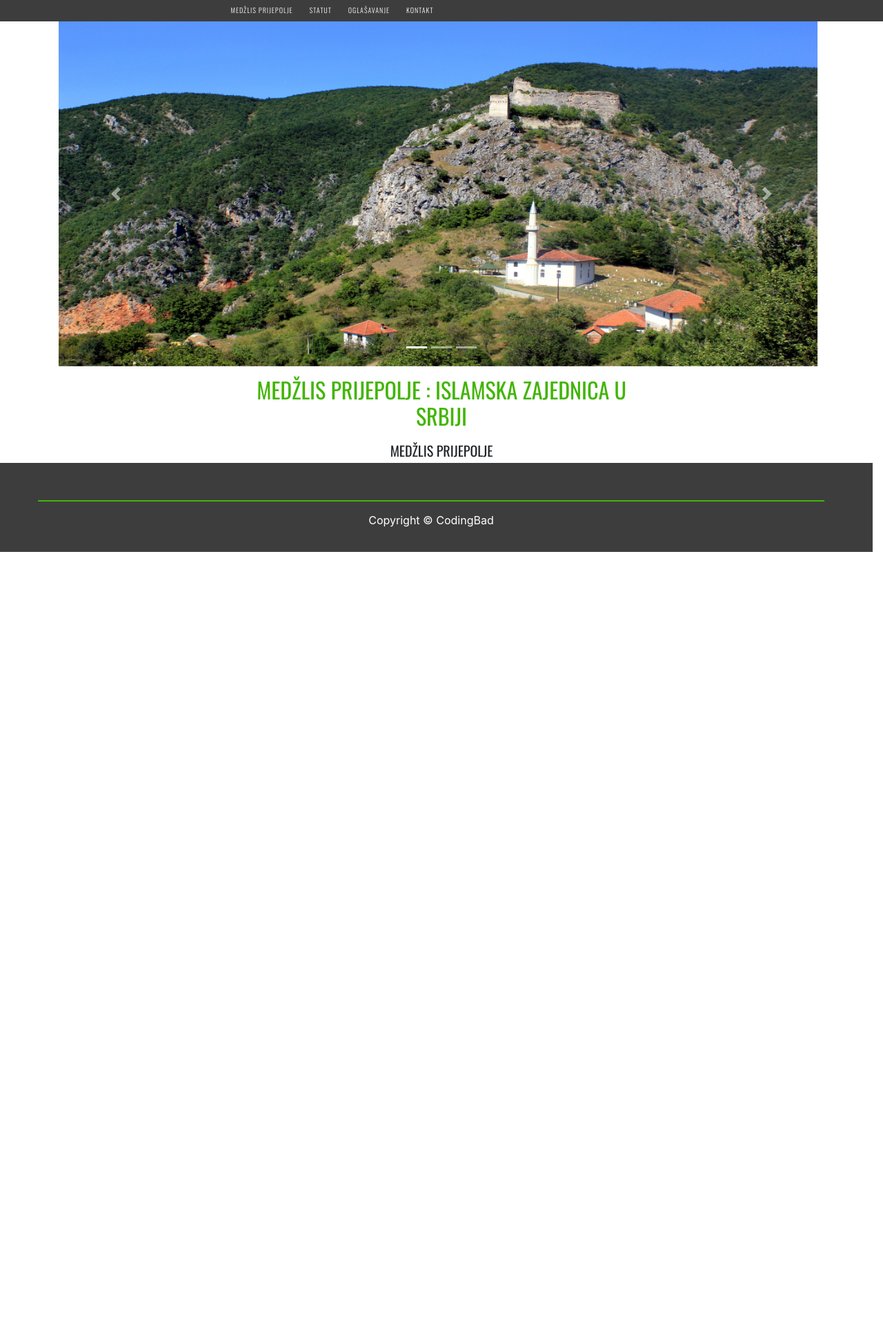
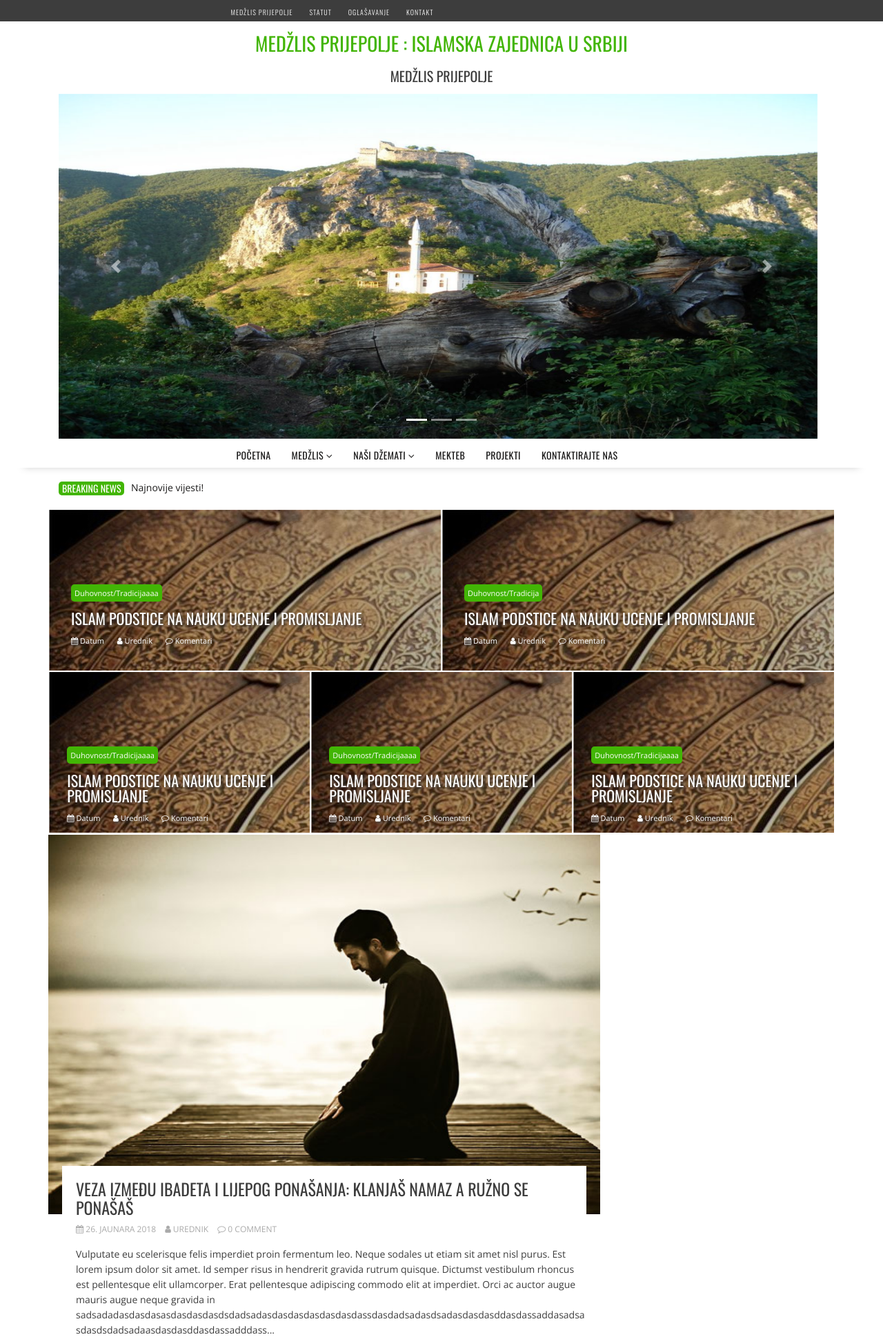
Before and after one commit to imamovicdze/medzlisprijepolje, a PHP site: page / in a window 1280 px wide. Shown: the top 1938 px of the page at 69% size. Before the commit the page ends 800 px from the top, so only its background shows below. Run offline with PHP 8.4, Linux system fonts and the light colour scheme; some libraries are stand-ins or nearby versions.

Commit message:
added layout,news, and create contact page

```diff
--- a/index.html
+++ b/index.html
@@ -6,14 +6,15 @@
     Medžlis Prijepolje : Islamska zajednica u Srbiji &#8211; Medžlis Prijepolje
   </title>
   <meta charset="utf-8">
-  <meta name="viewport" content="width=device-width, initial-scale=1">
+  <meta name="viewport" content="width=device-width, initial-scale=1, shrink-to-fit=no">
   <link rel="stylesheet" href="https://maxcdn.bootstrapcdn.com/bootstrap/4.0.0-beta.2/css/bootstrap.min.css">
   <script src="https://ajax.googleapis.com/ajax/libs/jquery/3.2.1/jquery.min.js"></script>
   <script src="https://cdnjs.cloudflare.com/ajax/libs/popper.js/1.12.9/umd/popper.min.js"></script>
   <script src="https://maxcdn.bootstrapcdn.com/bootstrap/4.0.0-beta.2/js/bootstrap.min.js"></script>
+  <link rel="icon" href="pictures/logo.png">
   <link href="https://fonts.googleapis.com/css?family=Open+Sans:400,600|Oswald:300,400,600&amp;subset=cyrillic,cyrillic-ext,greek,greek-ext,latin-ext,vietnamese"
-    rel="stylesheet">
-    <link rel="stylesheet" href="https://cdnjs.cloudflare.com/ajax/libs/font-awesome/4.7.0/css/font-awesome.min.css">
+  rel="stylesheet">
+  <link rel="stylesheet" href="https://cdnjs.cloudflare.com/ajax/libs/font-awesome/4.7.0/css/font-awesome.min.css">
   <link rel="stylesheet" href="style.css" class="href">
 </head>
 
@@ -21,8 +22,9 @@
 
 
   <div class="container-fluid">
+    <!-- blacknavbar -->
     <div class="row">
-      <div class="col-md-12 blacknavbar">
+      <nav class="navigation col-md-12 blacknavbar">
         <div class="offset-md-3">
           <ul>
             <li>
@@ -39,9 +41,22 @@
             </li>
           </ul>
         </div>
+      </nav>
+    </div>
+    <!-- end blacknavbar -->
+
+    <!-- slider -->
+    <div class="container">
+      <div class="row">
+        <div class="offset-md-3 col-md-6">
+          <h1 class="first_heading">
+            <a href="#">MEDŽLIS PRIJEPOLJE : ISLAMSKA ZAJEDNICA U SRBIJI</a>
+          </h1>
+          <p class="after_heading">
+            MEDŽLIS PRIJEPOLJE
+          </p>
+        </div>
       </div>
-    </div>
-    <div class="container">
       <div class="row">
         <div class="col">
           <div id="demo" class="carousel slide" data-ride="carousel">
@@ -76,25 +91,20 @@
           </div>
         </div>
       </div>
-      <div class="row">
-        <div class="offset-md-3 col-md-6">
-          <h1 class="first_heading">
-            <a href="#">MEDŽLIS PRIJEPOLJE : ISLAMSKA ZAJEDNICA U SRBIJI</a>
-          </h1>
-          <p class="after_heading">
-            MEDŽLIS PRIJEPOLJE
-          </p>
-        </div>
-      </div>
     </div>
-    <div class="row whitenavbar">
+    <!-- end slider -->
+
+    <!-- whitenavbar -->
+    <nav class="navigation row whitenavbar">
       <div class="offset-md-3">
         <ul>
           <li>
             <a href="#">POČETNA</a>
           </li>
           <li>
-            <a href="#">MEDŽLIS <i class="fa fa-angle-down"></i></a>
+            <a href="#">MEDŽLIS
+              <i class="fa fa-angle-down"></i>
+            </a>
             <ul>
               <li>
                 <a href="#">MUSLIMANSKI OMLADINSKI KLUB MOK</a>
@@ -105,7 +115,9 @@
             </ul>
           </li>
           <li>
-            <a href="#">NAŠI DŽEMATI <i class="fa fa-angle-down"></i></a>
+            <a href="#">NAŠI DŽEMATI
+              <i class="fa fa-angle-down"></i>
+            </a>
             <ul>
               <li>
                 <a href="#">DUŠMANIĆI</a>
@@ -158,11 +170,137 @@
             <a href="#">PROJEKTI</a>
           </li>
           <li>
-            <a href="#">KONTAKTIRAJTE NAS</a>
+            <a href="contact.html">KONTAKTIRAJTE NAS</a>
           </li>
         </ul>
       </div>
+    </nav>
+    <!-- end whitenavbar -->
+
+    <!-- layout-->
+    <div class="container">
+      <div class="row">
+        <div class="col header">
+          <div class="btn-title">
+            <p>BREAKING NEWS</p>
+          </div>
+          <div class="btn-link">
+            <a href="#">Najnovije vijesti!</a>
+          </div>
+        </div>
+      </div>
+      <div class="row">
+        <div class="col first_row">
+          <div class="col inside">
+            <div><span class="first-layout-link"><a href="#">Duhovnost/Tradicijaaaa</a></span></div>
+            <div class="second-layout-link"><a href="#">ISLAM PODSTICE NA NAUKU UCENJE I PROMISLJANJE</a></div>
+            <div>
+              <span class="third-layout-link"><a href="#"><i class="fa fa-calendar" aria-hidden="true"></i> Datum</a></span>
+              <span class="third-layout-link"><a href="#"><i class="fa fa-user" aria-hidden="true"></i> Urednik</a></span>
+              <span class="third-layout-link"><a href="#"><i class="fa fa-comment-o" aria-hidden="true"></i> Komentari</a></span>
+            </div>
+          </div>
+        </div>
+        <div class="col first_row">
+          <div class="col inside">
+            <div><span class="first-layout-link"><a href="#">Duhovnost/Tradicija</a></span></div>
+            <div class="second-layout-link"><a href="#">ISLAM PODSTICE NA NAUKU UCENJE I PROMISLJANJE</a></div>
+            <div>
+              <span class="third-layout-link"><a href="#"><i class="fa fa-calendar" aria-hidden="true"></i> Datum</a></span>
+              <span class="third-layout-link"><a href="#"><i class="fa fa-user" aria-hidden="true"></i> Urednik</a></span>
+              <span class="third-layout-link"><a href="#"><i class="fa fa-comment-o" aria-hidden="true"></i> Komentari</a></span>
+            </div>
+          </div>
+        </div>
+      </div>
+      <div class="row">
+        <div class="col first_row">
+          <div class="col inside">
+            <div><span class="first-layout-link"><a href="#">Duhovnost/Tradicijaaaa</a></span></div>
+            <div class="second-layout-link"><a href="#">ISLAM PODSTICE NA NAUKU UCENJE I PROMISLJANJE</a></div>
+            <div>
+              <span class="third-layout-link"><a href="#"><i class="fa fa-calendar" aria-hidden="true"></i> Datum</a></span>
+              <span class="third-layout-link"><a href="#"><i class="fa fa-user" aria-hidden="true"></i> Urednik</a></span>
+              <span class="third-layout-link"><a href="#"><i class="fa fa-comment-o" aria-hidden="true"></i> Komentari</a></span>
+            </div>
+          </div>
+        </div>
+        <div class="col first_row">
+          <div class="col inside">
+            <div><span class="first-layout-link"><a href="#">Duhovnost/Tradicijaaaa</a></span></div>
+            <div class="second-layout-link"><a href="#">ISLAM PODSTICE NA NAUKU UCENJE I PROMISLJANJE</a></div>
+            <div>
+              <span class="third-layout-link"><a href="#"><i class="fa fa-calendar" aria-hidden="true"></i> Datum</a></span>
+              <span class="third-layout-link"><a href="#"><i class="fa fa-user" aria-hidden="true"></i> Urednik</a></span>
+              <span class="third-layout-link"><a href="#"><i class="fa fa-comment-o" aria-hidden="true"></i> Komentari</a></span>
+            </div>
+          </div>
+        </div>
+        <div class="col first_row">
+          <div class="col inside">
+            <div><span class="first-layout-link"><a href="#">Duhovnost/Tradicijaaaa</a></span></div>
+            <div class="second-layout-link"><a href="#">ISLAM PODSTICE NA NAUKU UCENJE I PROMISLJANJE</a></div>
+            <div>
+              <span class="third-layout-link"><a href="#"><i class="fa fa-calendar" aria-hidden="true"></i> Datum</a></span>
+              <span class="third-layout-link"><a href="#"><i class="fa fa-user" aria-hidden="true"></i> Urednik</a></span>
+              <span class="third-layout-link"><a href="#"><i class="fa fa-comment-o" aria-hidden="true"></i> Komentari</a></span>
+            </div>
+          </div>
+        </div>
+      </div>
     </div>
+    <!-- end layout -->
+
+    <!-- article -->
+    <div class="container">
+      <div class="row">
+        <div class="article">
+          <div>
+            <a href="#">
+              <img class="image img-fluid"  src="pictures/image1.jpg">
+            </a>
+          </div>
+          <div class="comment">
+            <div class="head">
+              <h2 class="head2"><a href="#">VEZA IZMEĐU IBADETA I LIJEPOG PONAŠANJA: KLANJAŠ NAMAZ A RUŽNO SE PONAŠAŠ</a></h2>
+              <div class="after-heading">
+                <span><a href="#"><i class="fa fa-calendar" aria-hidden="true"></i> 26. JAUNARA 2018</a></span>
+                <span><a href="#"><i class="fa fa-user" aria-hidden="true"></i> UREDNIK</a></span>
+                <span><a href="#"><i class="fa fa-comment-o" aria-hidden="true"></i> 0 COMMENT</a></span>
+              </div>
+            </div>
+            <div class="post-text">
+              <p>Vulputate eu scelerisque felis imperdiet proin fermentum leo. Neque sodales ut etiam sit amet nisl purus. Est lorem ipsum dolor sit amet. Id semper risus in hendrerit gravida rutrum quisque. Dictumst vestibulum rhoncus est pellentesque elit ullamcorper. Erat pellentesque adipiscing commodo elit at imperdiet. Orci ac auctor augue mauris augue neque gravida in sadsadadasdasdasasdasdasdasdsdadsadasdasdasdasdasdasdassdasdadsadasdsadasdasdasddasdassaddasadsasdasdsdadsadaasdasdasddasdassadddass...</p>
+              <a href="#">PROČITAJ VIŠE</a>
+            </div>
+          </div>
+        </div>
+        <div class="article">
+          <div>
+            <a href="#">
+              <img class="image img-fluid"  src="pictures/image1.jpg">
+            </a>
+          </div>
+          <div class="comment">
+            <div class="head">
+              <h2 class="head2"><a href="#">VEZA IZMEĐU IBADETA I LIJEPOG PONAŠANJA: KLANJAŠ NAMAZ A RUŽNO SE PONAŠAŠ</a></h2>
+              <div class="after-heading">
+                <span><a href="#"><i class="fa fa-calendar" aria-hidden="true"></i> 26. JAUNARA 2018</a></span>
+                <span><a href="#"><i class="fa fa-user" aria-hidden="true"></i> UREDNIK</a></span>
+                <span><a href="#"><i class="fa fa-comment-o" aria-hidden="true"></i> 0 COMMENT</a></span>
+              </div>
+            </div>
+            <div class="post-text">
+              <p>Vulputate eu scelerisque felis imperdiet proin fermentum leo. Neque sodales ut etiam sit amet nisl purus. Est lorem ipsum dolor sit amet. Id semper risus in hendrerit gravida rutrum quisque. Dictumst vestibulum rhoncus est pellentesque elit ullamcorper. Erat pellentesque adipiscing commodo elit at imperdiet. Orci ac auctor augue mauris augue neque gravida in sadsadadasdasdasasdasdasdasdsdadsadasdasdasdasdasdasdassdasdadsadasdsadasdasdasddasdassaddasadsasdasdsdadsadaasdasdasddasdassadddass...</p>
+              <a href="#">PROČITAJ VIŠE</a>
+            </div>
+          </div>
+        </div>
+      </div>
+    </div>
+    <!-- end article -->
+
+    <!-- footer -->
     <div class="row footer">
       <div class="col-md-12 first">
       </div>
@@ -176,8 +314,11 @@
         </div>
       </div>
     </div>
+    <!-- end footer -->
+
   </div>
 
 </body>
 
+
 </html>
--- a/style.css
+++ b/style.css
@@ -1,5 +1,8 @@
 body {
-
+ color: #3d3d3d;
+ font-family: 'Open Sans', sans-serif;
+ font-size: 14px;
+ line-height: 22px;
 }
 
 .blacknavbar {
@@ -98,9 +101,10 @@ body {
 }
 
 .whitenavbar ul li ul li {
+    z-index: 100;
+    background-color: #fff;
     float: none;
 }
-
 .whitenavbar ul li a{
     color: black;
     display: block;
@@ -110,6 +114,7 @@ body {
     font-weight: normal;
     transition: all .4s ease;
     -webkit-transition: all .4s ease;
+    height: 41px;
 }
 
 .whitenavbar div ul li a:link,
@@ -122,12 +127,10 @@ body {
     color: #42b505;
 }
 
+
 .footer {
     height: 129px;
-    position: fixed;
-    left: 0;
     bottom: 0;
-    width: 100%;
     background-color: #3d3d3d;
     color: white;
     text-align: center;
@@ -146,3 +149,240 @@ body {
     position: relative;
     top: 15px;
 }
+
+
+.header {
+    height: 60px;
+}
+.first_row {
+    margin:1px;
+    color:#fff;
+    height:233px;
+    background-image: linear-gradient(rgba(0, 0, 0, 0.3), rgba(0, 0, 0, 0.3)),url("pictures/4.jpg");
+}
+.second_row {
+    background-color: purple;
+    height:233px;
+    margin: 1px;
+}
+
+.btn-title {
+    background-color: #42b505;
+    display: inline-block;
+    float:left;
+    margin-top: 20px;
+    height: 20px;
+    width: 95px;
+    color: #fff;
+    margin-right: 10px;
+
+    font-family: "Oswald", sans-serif;
+    font-weight: 400;
+    text-transform: uppercase;
+    line-height: 1.1;
+
+    font-size:14px;
+    border-left: 5px solid #42b505;
+    border-top: 2px solid #42b505;
+    border-radius: 5px;
+}
+
+.btn-link {
+    height: 28px;
+    margin-top: 15px;
+    position: relative;
+    width: auto!important;
+    display: block;
+    font-size:14px;
+    line-height: 28px;
+    color: #3d3d3d;
+    font-family: 'Open Sans', sans-serif;
+}
+
+.btn-link a {
+    text-decoration: none;
+    transition: all .4s ease;
+    -webkit-transition: all .4s ease;
+}
+
+.btn-link  a:link,
+.btn-link  a:visited {
+    color: rgb(27, 26, 26);
+}
+
+.btn-link  a:hover{
+    color: #42b505;
+}
+
+.inside {
+    position: absolute;
+    bottom: 10%;
+    padding-left: 3%;
+    height: 100px;
+    width: auto;
+}
+
+.first-layout-link a {
+    -webkit-box-sizing: border-box;
+    color: #fff;
+    background-color:#42b505;
+    line-height: 0;
+    border-radius: 5px;
+    text-decoration: none;
+    font-size:11px;
+    padding: 5px;
+    transition: all .4s ease;
+    -webkit-transition: all .4s ease;
+}
+.first-layout-link a:hover {
+ background-color: #3d3d3d;
+}
+
+.second-layout-link a {
+    display: block;
+    color:#fff;
+    text-shadow: 2px 2px 4px #3d3d3d;
+    font-family: 'Oswald', sans-serif;
+    font-size: 22px;
+    line-height: 1;
+    padding-top: 15px;
+    padding-bottom: 10px;
+    text-decoration: none;
+    -webkit-transition: all 0.3s
+}
+
+.second-layout-link a:hover {
+  color: #42b505;
+}
+
+.third-layout-link a {
+    margin-right: 15px;
+    color: #fff;
+    font-size: 11px;
+    line-height: 1;
+    text-shadow: 2px 2px 4px #3d3d3d;
+    text-decoration: none;
+    -webkit-transition: all 0.3s;
+}
+
+.third-layout-link a:hover {
+ color: #42b505;
+}
+
+.article {
+    height:800px;
+    width: 800px;
+    margin: 0.2em 0 1.5em;
+    padding: 0 0 10px;
+    overflow: hidden;
+    position: relative;
+}
+
+.image {
+    display: block;
+    width: 100%;
+    height: 550px;
+    text-align: center;
+    position: relative;
+    transition: all 0.3s ease-in-out 0s;
+    -webkit-transition: all 0.3s ease-in-out 0s;
+    opacity: 1.0;
+}
+
+.image:hover {
+    opacity: 0.5;
+}
+
+.comment {
+    background: #ffffff;
+    margin: -70px 20px 0;
+    padding: 20px 20px 0;
+    position: absolute;
+    z-index: 2;
+    height: 300px;
+    box-shadow:0px 17px 11px -20px rgba(0,0,0,0.75);
+    display: block;
+    word-wrap: break-word;
+}
+
+.head2 a {
+    display: block;
+    color: #3d3d3d;
+    font-family: 'Oswald', sans-serif;
+    font-weight: 400;
+    text-transform: uppercase;
+    font-size: 24px;
+    line-height: 1.1;
+    text-decoration: none;
+    -webkit-transition: all 0.3s
+}
+
+.head2 a:hover {
+  color: #42b505;
+}
+
+.post-text {
+    color: #3d3d3d;
+    font-family: 'Open Sans', sans-serif;
+    font-size: 14px;
+    line-height: 22px;
+    position: absolute;
+    width: 740px;
+    display: block;
+    -webkit-margin-before: 1em;
+    -webkit-margin-after: 1em;
+    -webkit-margin-start: 0px;
+    -webkit-margin-end: 0px;
+}
+.post-text a {
+    font-family: 'Oswald', sans-serif;
+    color: #fff;
+    padding: 5px;
+    background-color:#42b505;
+    font-size: 14px;
+    text-decoration: none;
+    -webkit-transition: all 0.3s
+}
+.post-text a:hover {
+    background-color:#3d3d3d;
+
+}
+
+.after-heading {
+    font-size: 12px;
+    display: block;
+    text-align: left;
+}
+
+.after-heading a {
+    text-decoration: none;
+    margin-right: 10px;
+    -webkit-transition: all 0.3s ease-in-out 0s;
+    color: #aaa;
+    background-color: transparent;
+}
+
+.after-heading a:hover {
+    color:#42b505;
+}
+
+.contact-form {
+    padding: 25px;
+}
+
+.contact-form-button {
+    border: 2px solid #42b505;
+    font-size: 15px;
+    background: none;
+    font-weight: 700;
+    width: 122px;
+    padding: 10px;
+    text-transform: uppercase;
+    transition: 0.5s ease-in-out;
+    color: #42b505;
+}
+
+.contact-form-button:hover {
+   background-color: #42b505;
+   color: #fff;
+}
```
Also changed, not shown: contact.html (added, +226 -0 lines), pictures/4.jpg (added), pictures/first.JPG, pictures/image1.jpg (added), pictures/logo.png (added).
